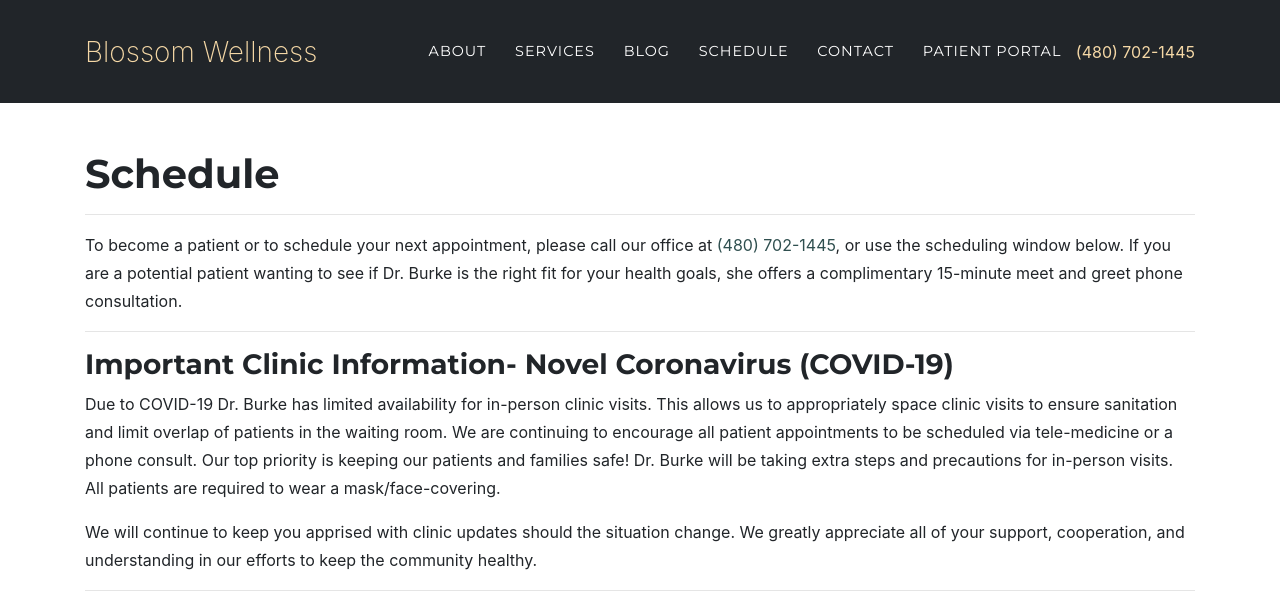
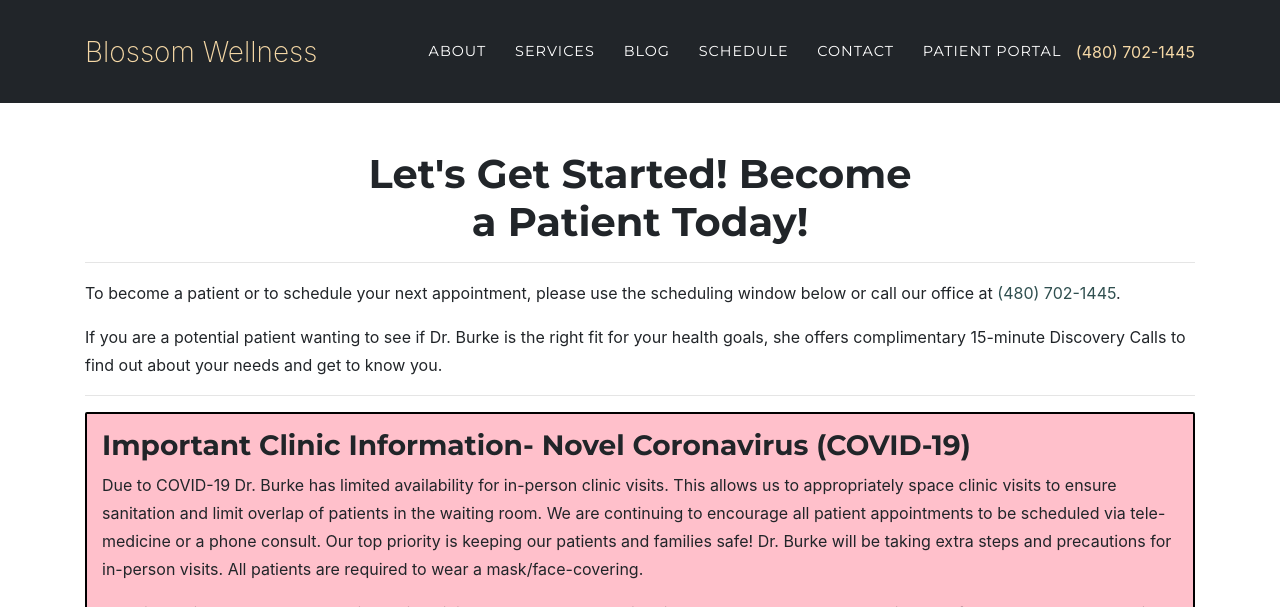
Before and after one commit to kburke8/drtaraburke, a Jekyll site: the page built from book.md, in a window 1280 px wide and 1400 px high. Shown: the top 607 px of the window. Built offline with Jekyll 4.4.1, drawn with Linux system fonts in a browser that asks for light colours; nearby versions of some CDN libraries; some web fonts are replaced; library files that are not in the unit come from our copies; a script that is not in the unit is left out; some of the changed text lies outside the part shown; grey boxes are pictures that could not be loaded.

Commit message:
update schedule page

```diff
--- a/_data/sitetext.yml
+++ b/_data/sitetext.yml
@@ -93,8 +93,10 @@
       <p>For additional services or questions please contact the office at (480) 702-1445. Please note if you have extensive health concerns or would like extra time we offer extended time slots at $75 for every additional 15min.</p>
 
 contact:
-    title: "Contact Blossom Wellness"
-    text: "EXISTING PATIENTS: Please use Patient Portal for ANY messages."
+    title: "Request Info"
+    text: |
+     <p>Please reach out with any questions, comments or to request an appointment. I can't wait to hear from you! </p>
+     <p>EXISTING PATIENTS: Please use Patient Portal for ANY messages.</p>
     section: contact
 
 footer:
--- /dev/null
+++ b/_includes/google_map.html
@@ -0,0 +1,20 @@
+
+<div class="page-section">
+  <div class="center">
+    <h2>Location</h2>
+    <iframe scrolling="no" height="400px" width="100%" marginheight="0" marginwidth="0" src="https://maps.google.com/maps?q=8700%20E%20Vista%20Bonita%20Dr%20%23200&amp;t=m&amp;z=14&amp;output=embed&amp;iwloc=near" title="8700 E Vista Bonita Dr #200" aria-label="8700 E Vista Bonita Dr #200" frameborder="0"></iframe>
+  </div>
+  <div class="center padding-15">
+
+  <h2>Existing Patients</h2>
+</div>
+
+  <div class="center padding-15">
+    <a href="https://phr.charmtracker.com/login.sas?FACILITY_ID=3b031348cbc6916e236dc9e6cd06457ba04fd550fb7a9f132e62fe42203ae47d7c54d4b9c6616d57" target="_blank" class="btn btn-primary btn-block" role="button">
+            <span>
+                <i aria-hidden="true" class="far fa-clipboard"></i>
+            </span>
+            <span>Patient Portal</span>
+    </a>
+  </div>
+</div>
--- a/_includes/head.html
+++ b/_includes/head.html
@@ -68,7 +68,7 @@
   <link href="{{site.baseurl}}/assets/css/agency.css" rel="stylesheet">
 
   <!-- Page container change top padding when nav shrinks -->
-  {% if page.layout == "page" or page.layout == "post" or page.layout == "service" %}
+  {% if page.layout == "page" or page.layout == "post" or page.layout == "service" or page.layout == "book" %}
   <style>
     #pagecontainer {padding-top: 150px;}
 	@media only screen and (max-width: 991px) {
--- /dev/null
+++ b/_includes/schedule.html
@@ -0,0 +1,5 @@
+<div class="page-section">
+  <div class="bg-dark">
+    <iframe id="schedulerFrame" width="100%" height="675" src="https://ehr.charmtracker.com/publicCal.sas?method=getCal&digest=a04fd550fb7a9f1383d70ecc6f96bb094672aa6c1136e42720d614dbaeaa278944ee8f74b0eb7401cea42145a02a0348debf17855dc5f624" style="overflow:hidden;" frameborder="0"></iframe>
+  </div>
+</div>
--- /dev/null
+++ b/_layouts/book.html
@@ -0,0 +1,17 @@
+---
+layout: default
+---
+{% include nav.html %}
+
+<div class="container" id="pagecontainer">
+{{ content }}
+</div>
+<div class="bg-dark">
+    <div class="container">
+{% include schedule.html %}
+    </div>
+</div>
+<div class="container">
+    {% include google_map.html %}
+</div>
+{% include contact.html %}
--- a/_sass/base/_page.scss
+++ b/_sass/base/_page.scss
@@ -79,3 +79,31 @@
   margin-left: 2px;
   margin-right: 2px;
 }
+.center {
+  margin: auto;
+  width: 50%;
+  text-align: center;
+}
+.bg-notice {
+  background-color: pink;
+  border: 2px;
+  border-radius: 2px;
+  border-style: solid;
+  border-color: black;
+}
+
+.notice {
+  padding: 15px;
+}
+
+.bg-dark {
+  background-color: $gray-900;
+}
+
+.padding-15 {
+  padding: 15px;
+}
+
+.btn-block {
+  display: block;
+}
--- /dev/null
+++ b/_sass/layout/_book.scss
@@ -0,0 +1,42 @@
+.center {
+  margin: auto;
+  width: 50%;
+  text-align: center;
+}
+.bg-notice {
+  background-color: pink;
+  border: 2px;
+  border-radius: 2px;
+  border-style: solid;
+  border-color: black;
+}
+
+.notice {
+  padding: 15px;
+}
+
+.bg-dark {
+  background-color: $gray-900;
+}
+
+.page-section {
+  padding: 75px 0;
+  h2.section-heading {
+    font-size: 40px;
+    margin-top: 0;
+    margin-bottom: 15px;
+  }
+  h3.section-subheading {
+    font-size: 16px;
+    font-weight: 400;
+    font-style: italic;
+    margin-bottom: 75px;
+    text-transform: none;
+    @include serif-font;
+  }
+}
+@media(min-width:768px) {
+  section {
+    padding: 150px 0;
+  }
+}
--- a/assets/css/agency.scss
+++ b/assets/css/agency.scss
@@ -31,3 +31,4 @@
 @import "layout/footer.scss";
 @import "layout/disclaimer.scss";
 @import "layout/post.scss";
+@import "layout/book.scss";
--- a/book.md
+++ b/book.md
@@ -1,31 +1,28 @@
 ---
-layout: page
+layout: book
 title: Schedule
 description: Become a patient with Dr. Burke and take control of your health today! Take advantage of a complimentary meet and greet appointment with Dr. Tara Burke, NMD.
 ---
-# {{page.title}}
+<div class="center">
+    <h1>Let's Get Started! Become a Patient Today!</h1>
+</div>
 
 ***
 
-To become a patient or to schedule your next appointment, please call our office at <a href="tel:+4807021445">(480) 702-1445</a>, or use the scheduling window below. If you are a potential patient wanting to see if Dr. Burke is the right fit for your health goals, she offers a complimentary 15-minute meet and greet phone consultation.
+To become a patient or to schedule your next appointment, please use the scheduling window below or call our office at <a href="tel:+4807021445">(480) 702-1445</a>.
+
+If you are a potential patient wanting to see if Dr. Burke is the right fit for your health goals, she offers complimentary 15-minute Discovery Calls to find out about your needs and get to know you.
 
 ***
 
+<div markdown="1" class="bg-notice">
+<div markdown="1" class="notice">
+
 ### Important Clinic Information- Novel Coronavirus (COVID-19)
-
 Due to COVID-19 Dr. Burke has limited availability for in-person clinic visits. This allows us to appropriately space clinic visits to ensure sanitation and limit overlap of patients in the waiting room. We are continuing to encourage all patient appointments to be scheduled via tele-medicine or a phone consult. Our top priority is keeping our patients and families safe! Dr. Burke will be taking extra steps and precautions for in-person visits. All patients are required to wear a mask/face-covering.
 
 We will continue to keep you apprised with clinic updates should the situation change. We greatly appreciate all of your support, cooperation, and understanding in our efforts to keep the community healthy.
+ </div>
+ </div>
 
 ***
-
-<iframe id="schedulerFrame" width="100%" height="675" src="https://ehr.charmtracker.com/publicCal.sas?method=getCal&digest=a04fd550fb7a9f1383d70ecc6f96bb094672aa6c1136e42720d614dbaeaa278944ee8f74b0eb7401cea42145a02a0348debf17855dc5f624" style="overflow:hidden;" frameborder="0"></iframe>
-
-<!-- <iframe scrolling="no" marginheight="0" marginwidth="0" src="https://maps.google.com/maps?q=8700%20E%20Vista%20Bonita%20Dr%20%23200&amp;t=m&amp;z=14&amp;output=embed&amp;iwloc=near" title="8700 E Vista Bonita Dr #200" aria-label="8700 E Vista Bonita Dr #200" frameborder="0"></iframe> -->
-<a href="https://phr.charmtracker.com/login.sas?FACILITY_ID=3b031348cbc6916e236dc9e6cd06457ba04fd550fb7a9f132e62fe42203ae47d7c54d4b9c6616d57" target="_blank" class="elementor-button-link elementor-button elementor-size-xl" role="button">
-<span class="elementor-button-content-wrapper">
-<span class="elementor-button-icon elementor-align-icon-left">
-<i aria-hidden="true" class="far fa-clipboard"></i>		</span>
-<span class="elementor-button-text">Patient Portal</span>
-</span>
-</a>
```
